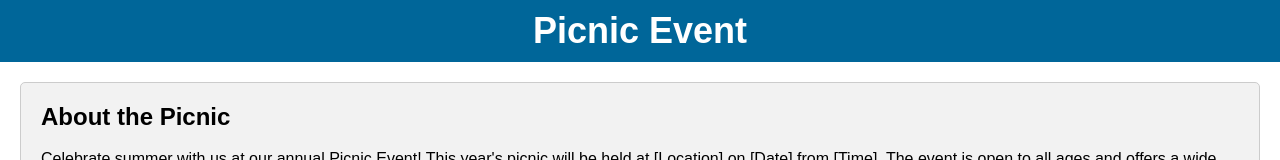
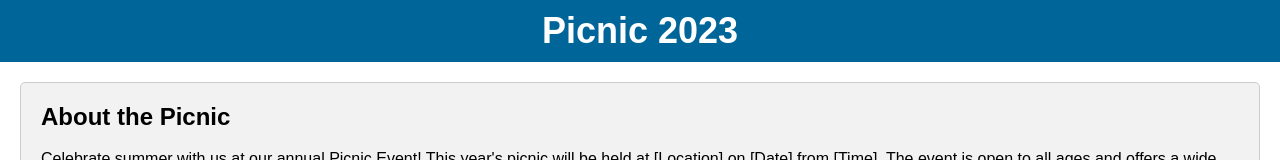
Before and after one commit to IzaanSchool/B2301-EventApp, a plain HTML site: page index.html in a window 1280 px wide. Shown: the top 160 px of the page. Drawn offline with nearby package versions, Linux system fonts and the light colour scheme.

Commit message:
Updated Heading

```diff
--- a/index.html
+++ b/index.html
@@ -108,7 +108,7 @@ form {
 <body>
 
 <header>
-    <h1>Picnic Event</h1>
+    <h1>Picnic 2023</h1>
 </header>
 
 <section>
```
